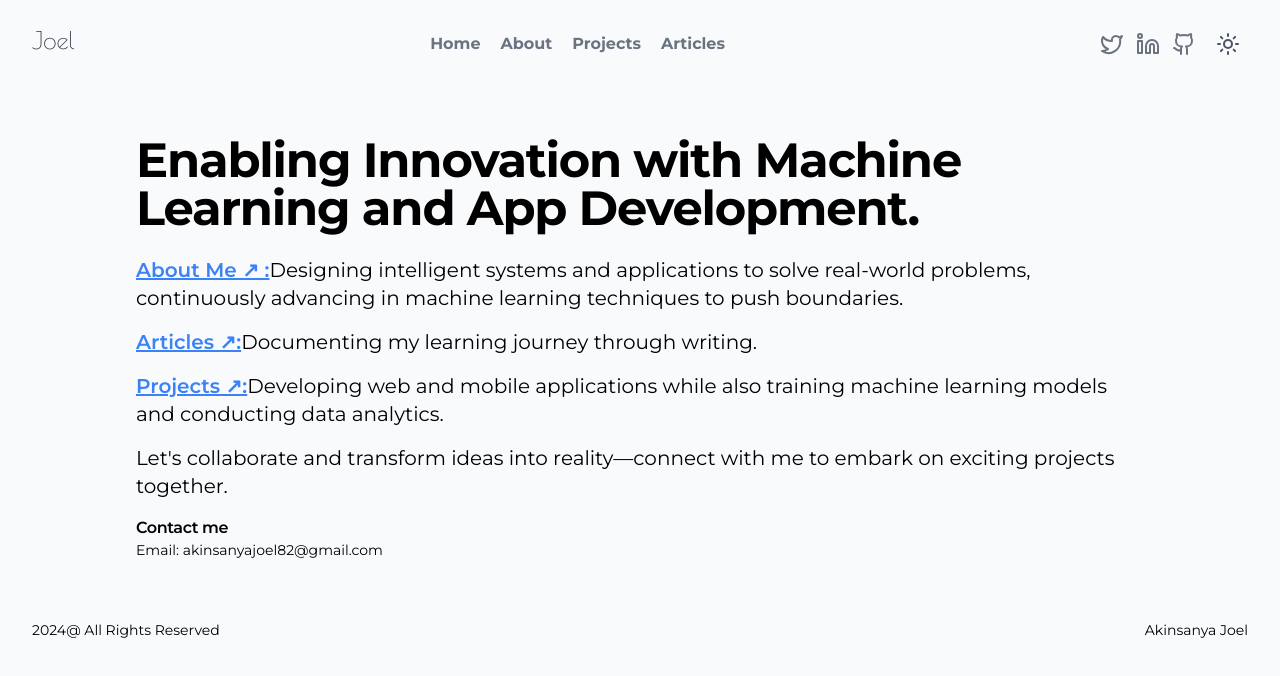
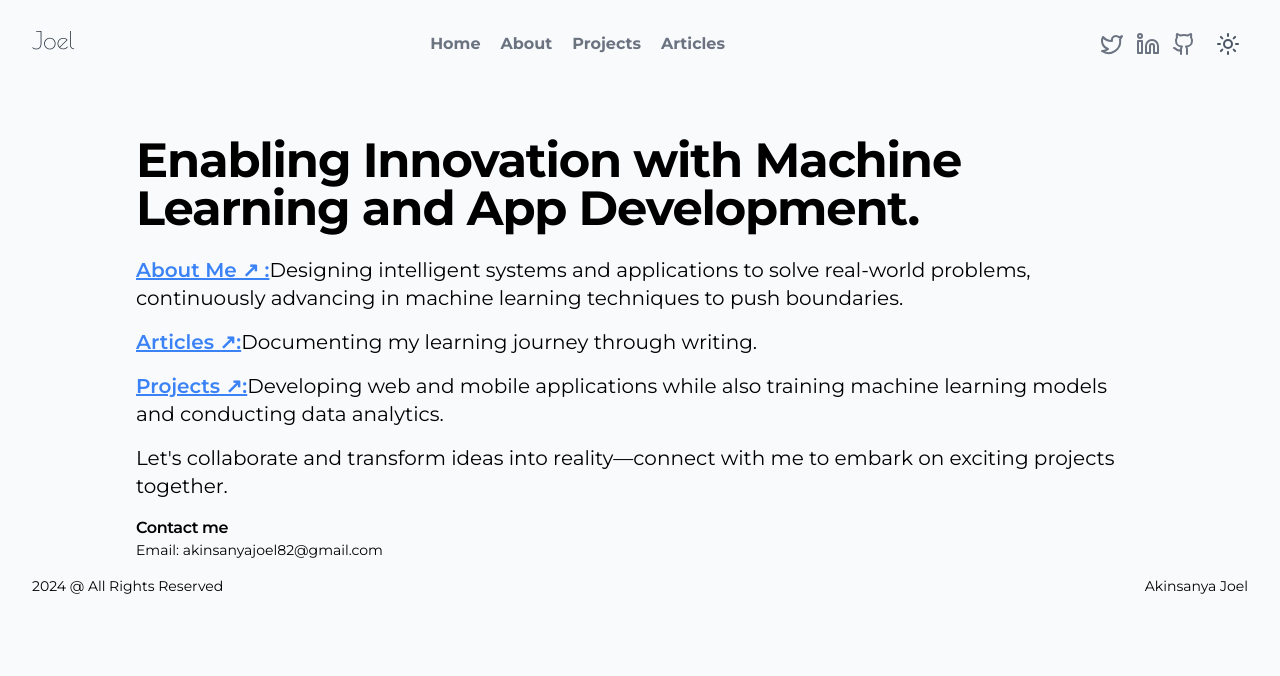
Before and after one commit to kiojoel/akinsanya, a Next.js app: page / in a window 1280 px wide. Shown: the top 676 px of the page. Built offline with nearby package versions, Linux system fonts and the light colour scheme.

Commit message:
fix navbar

```diff
--- a/app/components/Footer.tsx
+++ b/app/components/Footer.tsx
@@ -3,8 +3,8 @@ import React from "react";
 
 const Footer = () => {
   return (
-    <footer className="flex justify-between w-full mt-10 pt-5 pb-2 px-8 text-sm ">
-      <div className="">{new Date().getFullYear()}@ All Rights Reserved</div>
+    <footer className="flex justify-between items-center w-full  py-4 px-8 text-sm">
+      <div>{new Date().getFullYear()} @ All Rights Reserved</div>
       <Link href="/">Akinsanya Joel</Link>
     </footer>
   );
--- a/app/components/Navbar.tsx
+++ b/app/components/Navbar.tsx
@@ -31,7 +31,7 @@ const navItems = [
 export function Navbar() {
   const pathname = usePathname();
   return (
-    <nav className="flex align-center justify-between px-8 py-8 ">
+    <nav className="flex align-center justify-between px-8 py-8 sticky top-0 z-50 bg-slate-50 ">
       <div className="mt-[-8px]">
         <Link href="/">
           <h1
```
